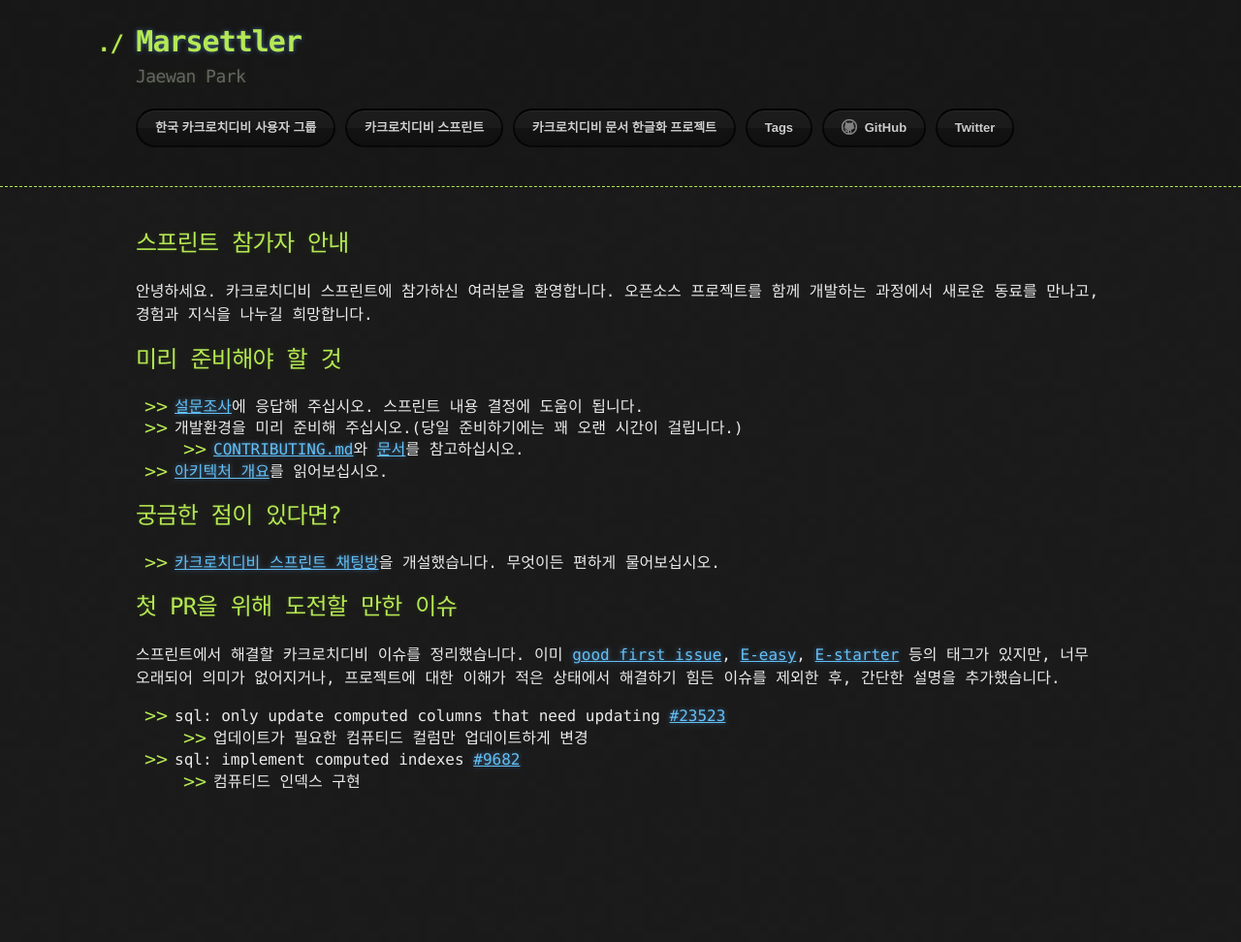
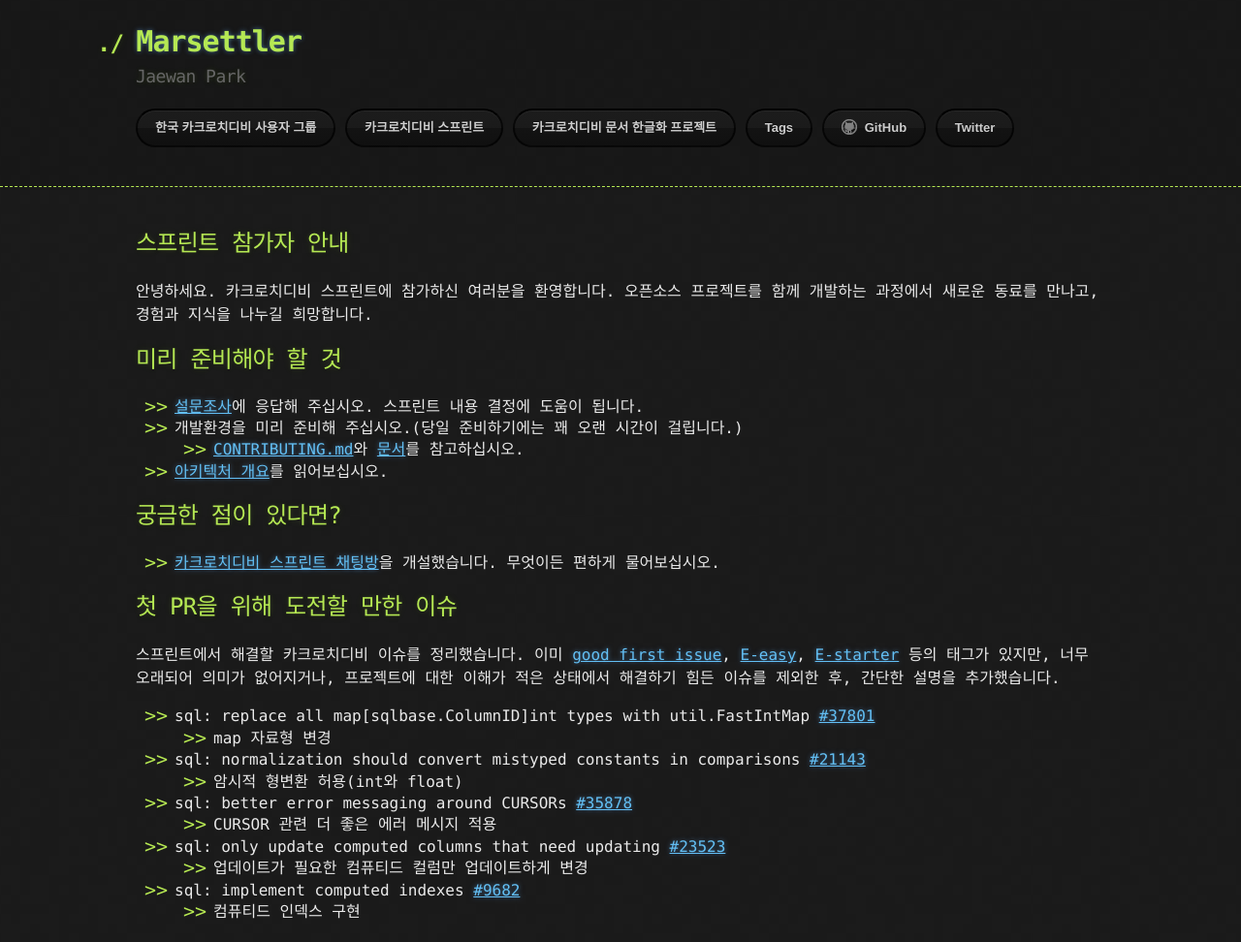
Before and after one commit to hueypark/hueypark.github.io, a Jekyll site: the page built from sprint.md, in a window 1280 px wide. Shown: the whole page at 97% size. Built offline with Jekyll 4.4.1, drawn with Linux system fonts in a browser that asks for light colours; before the commit the page ends 900 px from its top, so only the background shows below that.

Commit message:
Update sprint.md

```diff
--- a/sprint.md
+++ b/sprint.md
@@ -23,6 +23,12 @@
 
 스프린트에서 해결할 카크로치디비 이슈를 정리했습니다. 이미 [good first issue](https://github.com/cockroachdb/cockroach/issues?q=is%3Aopen+is%3Aissue+label%3A%22good+first+issue%22), [E-easy](https://github.com/cockroachdb/cockroach/issues?q=is%3Aopen+is%3Aissue+label%3AE-easy), [E-starter](https://github.com/cockroachdb/cockroach/issues?q=is%3Aissue+is%3Aopen+label%3AE-starter) 등의 태그가 있지만, 너무 오래되어 의미가 없어지거나, 프로젝트에 대한 이해가 적은 상태에서 해결하기 힘든 이슈를 제외한 후, 간단한 설명을 추가했습니다.
 
+- sql: replace all map[sqlbase.ColumnID]int types with util.FastIntMap [#37801](https://github.com/cockroachdb/cockroach/issues/37801)
+	- map 자료형 변경
+- sql: normalization should convert mistyped constants in comparisons [#21143](https://github.com/cockroachdb/cockroach/issues/21143)
+	- 암시적 형변환 허용(int와 float)
+- sql: better error messaging around CURSORs [#35878](https://github.com/cockroachdb/cockroach/issues/35878)
+	- CURSOR 관련 더 좋은 에러 메시지 적용
 - sql: only update computed columns that need updating [#23523](https://github.com/cockroachdb/cockroach/issues/23523)
 	- 업데이트가 필요한 컴퓨티드 컬럼만 업데이트하게 변경
 - sql: implement computed indexes [#9682](https://github.com/cockroachdb/cockroach/issues/9682)
```
